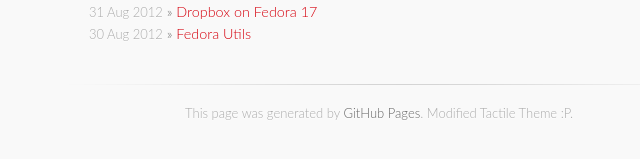
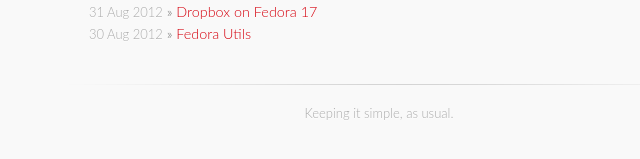
Before and after one commit to denisinla/gh-blog-archive, a Jekyll site: the page built from index.html, in a window 1280 px wide. Shown: the part 208-367 px from the top of the page, without its empty margins (261-901 px from the left). Built offline with Jekyll 4.4.1, drawn with Linux system fonts in a browser that asks for light colours; some web fonts are replaced; Markdown is read by kramdown in place of the engine named in the settings.

Commit message:
Fixed footer.

```diff
--- a/_layouts/layout.html
+++ b/_layouts/layout.html
@@ -24,7 +24,7 @@
          {{ content }}
         </section>
         <footer>
-          This page was generated by <a href="http://pages.github.com">GitHub Pages</a>. Modified Tactile Theme :P</a>.
+          Keeping it simple, as usual.
         </footer>
           <script type="text/javascript">
             var gaJsHost = (("https:" == document.location.protocol) ? "https://ssl." : "http://www.");
```
